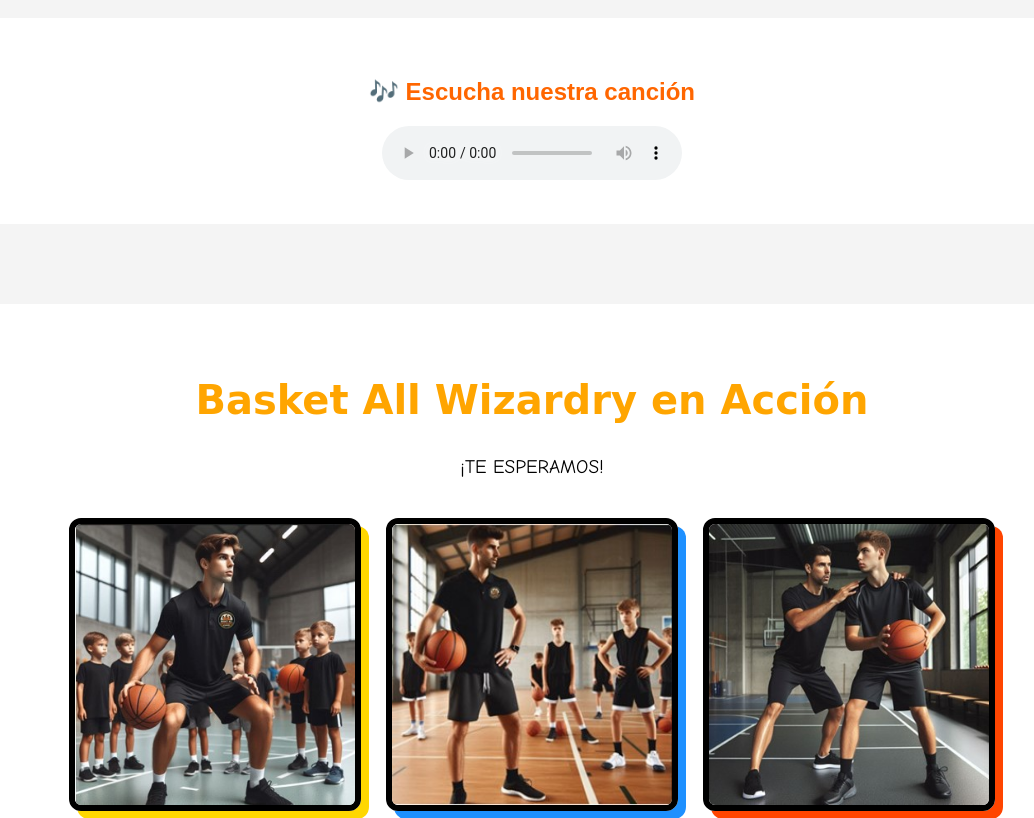
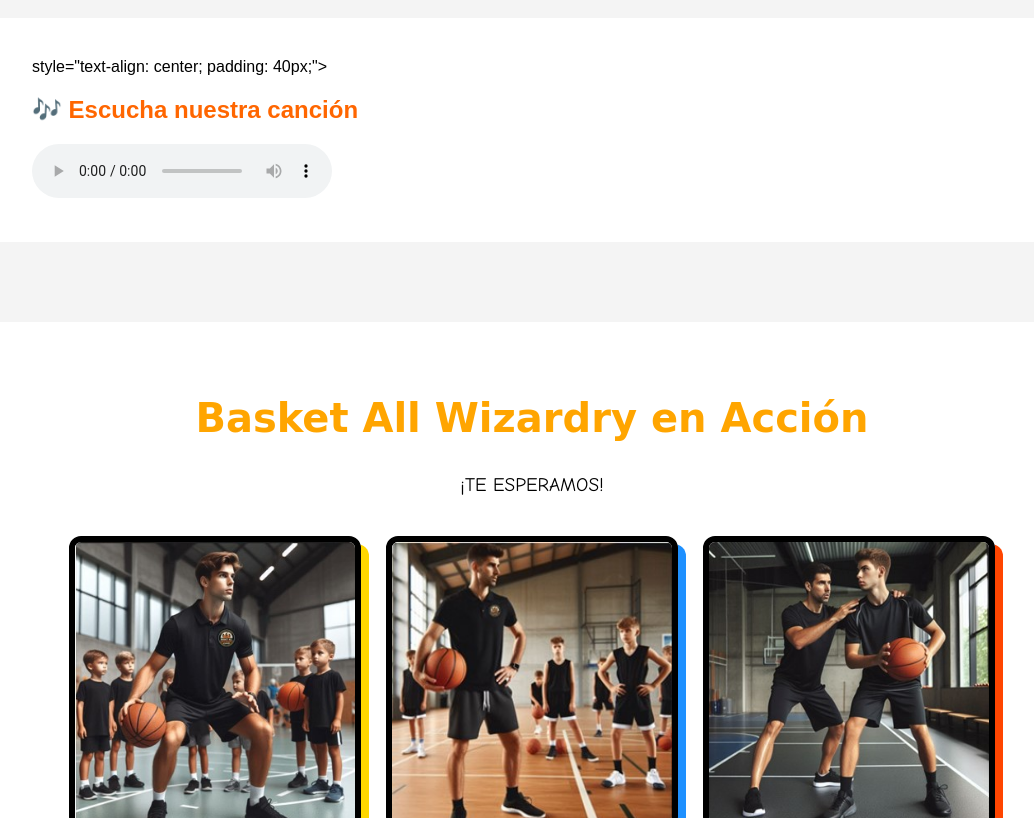
Before and after one commit to basketallwizardry/basketallwizardry, a plain HTML site: page index.html in a window 1280 px wide. Shown: the part 3447-4265 px from the top of the page, without its empty margins (108-1142 px from the left). Drawn offline with Linux system fonts and the light colour scheme.

Commit message:
Update index.html

```diff
--- a/index.html
+++ b/index.html
@@ -89,7 +89,7 @@
 </div>
 </section>
 
-<section style="text-align: center; padding: 40px;">
+<section> style="text-align: center; padding: 40px;">
   <h2>🎶 Escucha nuestra canción</h2>
   <audio controls>
     <source src="assets/magia_en_la_cancha.mp3" type="audio/mpeg">
```
